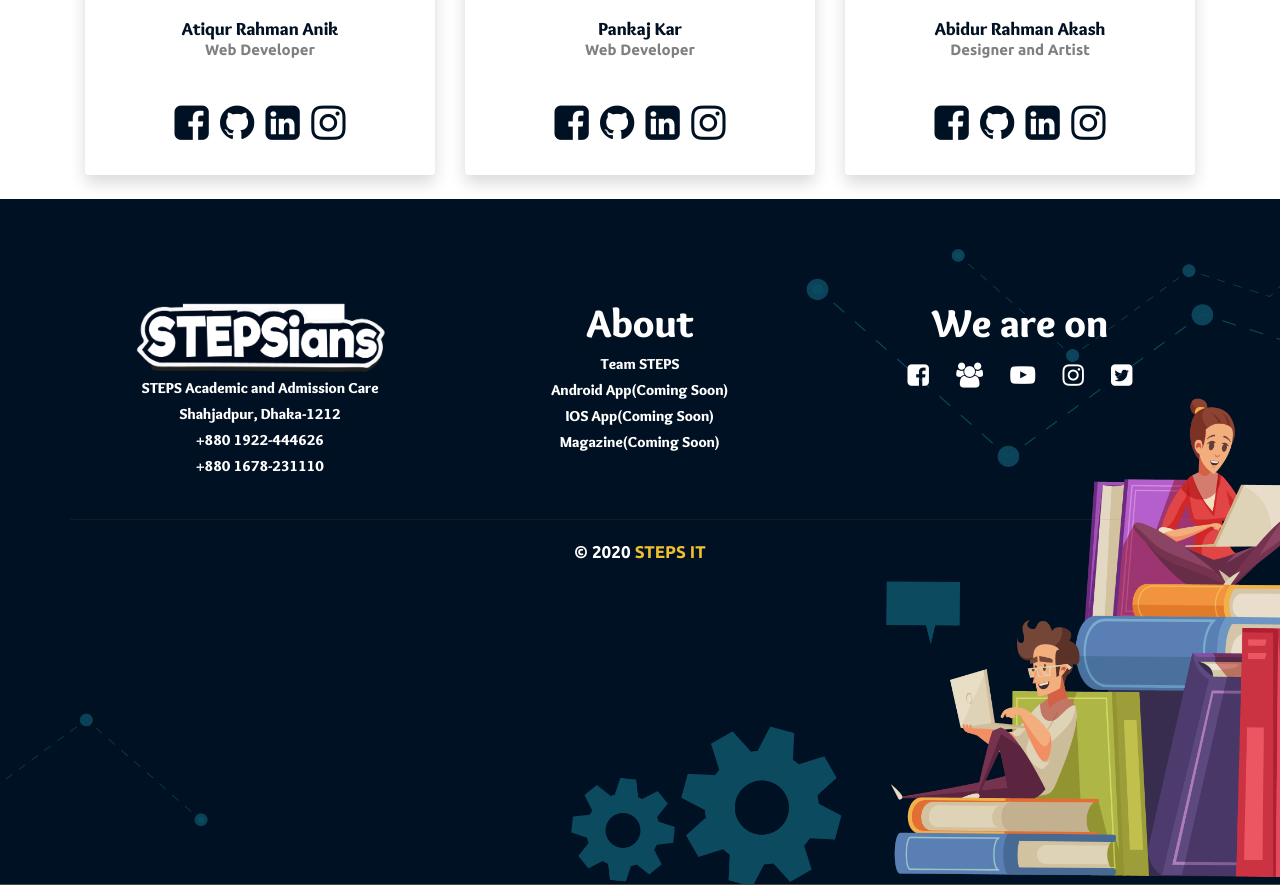
After one commit to Anikcsejnu/steps-web, a Django app: page /developer/ in a window 1280 px wide. The commit adds this page. Shown: the part 478-1363 px from the top of the page. Run offline with Django 3.2, Linux system fonts and the light colour scheme; some libraries are stand-ins or nearby versions; some web fonts are replaced.

Commit message:
added developer page

```diff
--- a/events/templates/events/events.html
+++ b/events/templates/events/events.html
@@ -30,7 +30,7 @@
                         <div data-category="eairlier" class="col-lg-4 col-sm-6 mb-5 filtr-item">
                             {% endif %}
 
-                            <div class="card border-0 rounded-0 shadow">
+                            <div class="card border-0 rounded-0 shadow mt-3">
                                 <div class="card-img position-relative">
                                     <img class="card-img-top rounded-0" src="{{ event.banner.url }}" alt="event thumb">
                                     <div class="card-date"><span>{{ event.date.day }}</span><br>{{ event.date|date:'M' }}</div>
--- a/home/static/home/css/style.css
+++ b/home/static/home/css/style.css
@@ -933,7 +933,7 @@ textarea.form-control {
 
 .section-blog {
     padding-top: 30px;
-    padding-bottom: 20px;
+    padding-bottom: 150px;
 }
 
 
--- a/home/templates/home/base.html
+++ b/home/templates/home/base.html
@@ -175,7 +175,6 @@
                         <h2 class="text-white" style="text-align: center;">About</h2>
                         <ul class="list-unstyled">
                             <li class="mb-2 text-white"> <a href="" class="text-white">Team STEPS</a></li>
-                            <li class="mb-2 text-white"> <a href="" class="text-white">Developer Team</a></li>
                             <li class="mb-2 text-white">Android App(Coming Soon)</li>
                             <li class="mb-2 text-white">IOS App(Coming Soon)</li>
                             <li class="mb-2 text-white">Magazine(Coming Soon)</li>
@@ -187,7 +186,7 @@
                             <li class="list-inline-item"><abbr title="Facebook Page"><a class="d-inline-block p-2" href="https://www.facebook.com/Stepsians-113518887048688/"><i class="fa fa-facebook-square h3 hv text-white" aria-hidden="true"></i></a></abbr></li>
                             <li class="list-inline-item"><abbr title="Facebook Group"><a class="d-inline-block p-2" href="https://www.facebook.com/groups/593585494697269/"><i class="fa fa-users h3 hv text-white" aria-hidden="true"></i></a></abbr></li>
                             <li class="list-inline-item"><abbr title="Youtube"><a class="d-inline-block p-2" href="https://www.youtube.com/channel/UCtNqYUh6N2jd8-lIrJfZgPw"><i class="fa fa-youtube-play h3 hv text-white" aria-hidden="true"></i></a></abbr></li>
-                            <li class="list-inline-item"><abbr title="Instagram"><a class="d-inline-block p-2" href="https://www.instagram.com/insta_stepsians/"><i class="fa fa-instagram h3 hv text-white" aria-hidden="true"></i></a></abbr></li>
+                            <li class="list-inline-item"><abbr title="Instagram"><a class="d-inline-block p-2" href="https://www.instagram.com/_stepsians_/"><i class="fa fa-instagram h3 hv text-white" aria-hidden="true"></i></a></abbr></li>
                             <li class="list-inline-item"><abbr title="Twitter"><a class="d-inline-block p-2" href="https://twitter.com/stepsians"><i class="fa fa-twitter-square h3 hv text-white" aria-hidden="true"></i></a></abbr></li>
                         </ul>
                     </div>
@@ -199,7 +198,8 @@
                                 var CurrentYear = new Date().getFullYear()
                                 document.write(CurrentYear)
                             </script>
-                            STEPS IT</p>
+                            <a href="{% url 'developer' %}" class="" style="color: #ECC02E;"> <b>STEPS IT</b> </a>
+                        </p>
                     </div>
                 </div>
             </div>
--- /dev/null
+++ b/home/templates/home/developer.html
@@ -0,0 +1,122 @@
+{% extends 'home/base.html' %}{% block content %}{% load static %}
+<style>
+    .card-img-top {
+        width: 100%;
+        height: 40vh;
+        object-fit: cover;
+    }
+</style>
+<div class="container">
+    <center>
+        <h2 style="border-bottom: 5px solid;">The Team</h2>
+    </center>
+</div>
+<div class="container mt-2">
+    <div class="row">
+        <!-- Anik vai -->
+        <div class="col-xl-4 col-md-6 mb-4">
+            <div class="card border-0 shadow">
+                <img src="{% static 'home/images/developer/mamu.jpg' %}" class="card-img-top" alt="...">
+                <div class="card-body text-center">
+                    <h5 class="card-title mb-0">Atiqur Rahman Anik</h5>
+                    <div class="card-text text-black-50">Web Developer</div>
+                </div>
+                <div class="card-body text-center">
+                    <ul class="list-inline">
+                        <li class="list-inline-item">
+                            <a href="https://www.facebook.com/anik.raju.5">
+                                <h2><i class="fa fa-facebook-square"></i></h2>
+                            </a>
+                        </li>
+                        <li class="list-inline-item">
+                            <a href="https://github.com/Anikcsejnu">
+                                <h2><i class="fa fa-github"></i></h2>
+                            </a>
+                        </li>
+                        <li class="list-inline-item">
+                            <a href="https://www.linkedin.com/in/atikur-rhaman-b01281121/">
+                                <h2><i class="fa fa-linkedin-square"></i></h2>
+                            </a>
+                        </li>
+                        <li class="list-inline-item">
+                            <a href="https://www.instagram.com/atikur_rhaman_anik/">
+                                <h2><i class="fa fa-instagram"></i></h2>
+                            </a>
+                        </li>
+                    </ul>
+                </div>
+            </div>
+        </div>
+        <!-- PK -->
+        <div class="col-xl-4 col-md-6 mb-4">
+            <div class="card border-0 shadow">
+                <img src="{% static 'home/images/developer/ami.jpg' %}" class="card-img-top" alt="...">
+                <div class="card-body text-center">
+                    <h5 class="card-title mb-0">Pankaj Kar</h5>
+                    <div class="card-text text-black-50">Web Developer</div>
+                </div>
+                <div class="card-body text-center">
+                    <ul class="list-inline">
+                        <li class="list-inline-item">
+                            <a href="https://www.facebook.com/pankaj.kar.pck">
+                                <h2><i class="fa fa-facebook-square"></i></h2>
+                            </a>
+                        </li>
+                        <li class="list-inline-item">
+                            <a href="https://github.com/Pankaj-Kar">
+                                <h2><i class="fa fa-github"></i></h2>
+                            </a>
+                        </li>
+                        <li class="list-inline-item">
+                            <a href="https://www.linkedin.com/in/pankajkar08/">
+                                <h2><i class="fa fa-linkedin-square"></i></h2>
+                            </a>
+                        </li>
+                        <li class="list-inline-item">
+                            <a href="https://www.instagram.com/p.a.n.k.a.j_k.a.r/">
+                                <h2><i class="fa fa-instagram"></i></h2>
+                            </a>
+                        </li>
+                    </ul>
+                </div>
+            </div>
+        </div>
+        <!-- Rahman Shaheb -->
+        <div class="col-xl-4 col-md-6 mb-4">
+            <div class="card border-0 shadow">
+                <img src="{% static 'home/images/developer/brother.jpg' %}" class="card-img-top" alt="...">
+                <div class="card-body text-center">
+                    <h5 class="card-title mb-0">Abidur Rahman Akash</h5>
+                    <div class="card-text text-black-50">Designer and Artist</div>
+                </div>
+                <div class="card-body text-center">
+                    <ul class="list-inline">
+                        <li class="list-inline-item">
+                            <a href="https://www.facebook.com/thesky.77">
+                                <h2><i class="fa fa-facebook-square"></i></h2>
+                            </a>
+                        </li>
+                        <li class="list-inline-item">
+                            <a href="">
+                                <h2><i class="fa fa-github"></i></h2>
+                            </a>
+                        </li>
+                        <li class="list-inline-item">
+                            <a href="">
+                                <h2><i class="fa fa-linkedin-square"></i></h2>
+                            </a>
+                        </li>
+                        <li class="list-inline-item">
+                            <a href="https://www.instagram.com/_____rahman__shaheb____/">
+                                <h2><i class="fa fa-instagram"></i></h2>
+                            </a>
+                        </li>
+                    </ul>
+                </div>
+            </div>
+        </div>
+    </div>
+</div>
+<!-- /.row -->
+
+{% endblock %}
--- a/home/urls.py
+++ b/home/urls.py
@@ -5,4 +5,5 @@ from home import views
 urlpatterns = [
     path('', views.index, name='home'),
     path('about/', views.about, name='about'),
+    path('developer/', views.developer, name = 'developer'),
 ]
--- a/home/views.py
+++ b/home/views.py
@@ -7,17 +7,6 @@ import random
 # Create your views here.
 
 def index(request):
-	# teachers_items = TeachersInfo.objects.all()
-	# teachers_items = random.sample(list(teachers_items), 3)
-	# course_items = Course.objects.all()
-	# course_items = random.sample(list(course_items), 3)
-
-	# context = {
-
-	# 	'random_teacher_object':teachers_items,
-	# 	'random_course_items':course_items
-	# }
-
 	return render(request, 'home/index.html')
 
 
@@ -30,5 +19,5 @@ def about(request):
 	return render(request, 'home/about.html', context)
 
 
-def courses(request):
-	return render(request, 'home/courses.html')
+def developer(request):
+	return render(request, 'home/developer.html')
```
Also changed, not shown: media/blog_pic/blog_icon-01.png (added), media/blog_pic/blog_icon-01_P803VEJ.png (added), media/blog_pic/classroom_icon_update-01.png (added).
